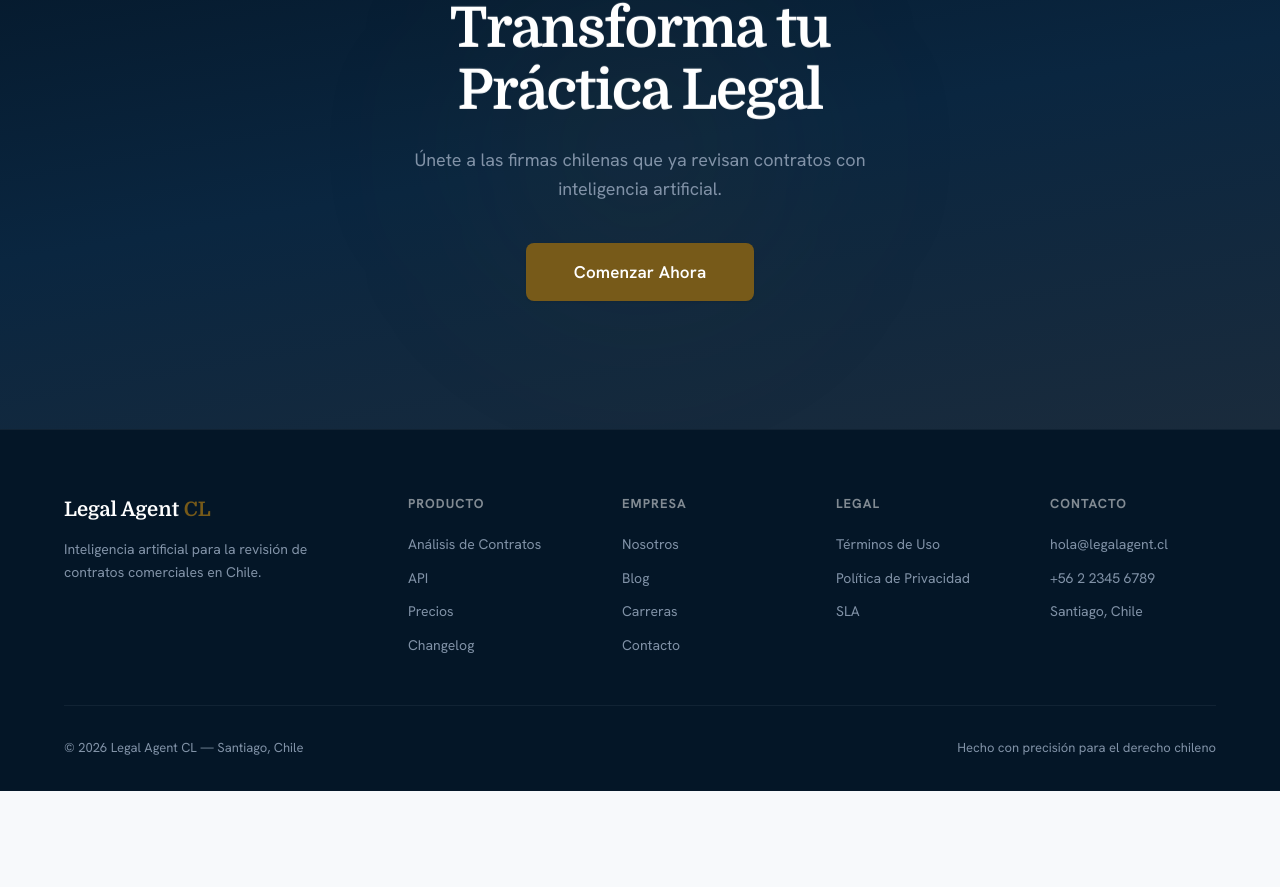
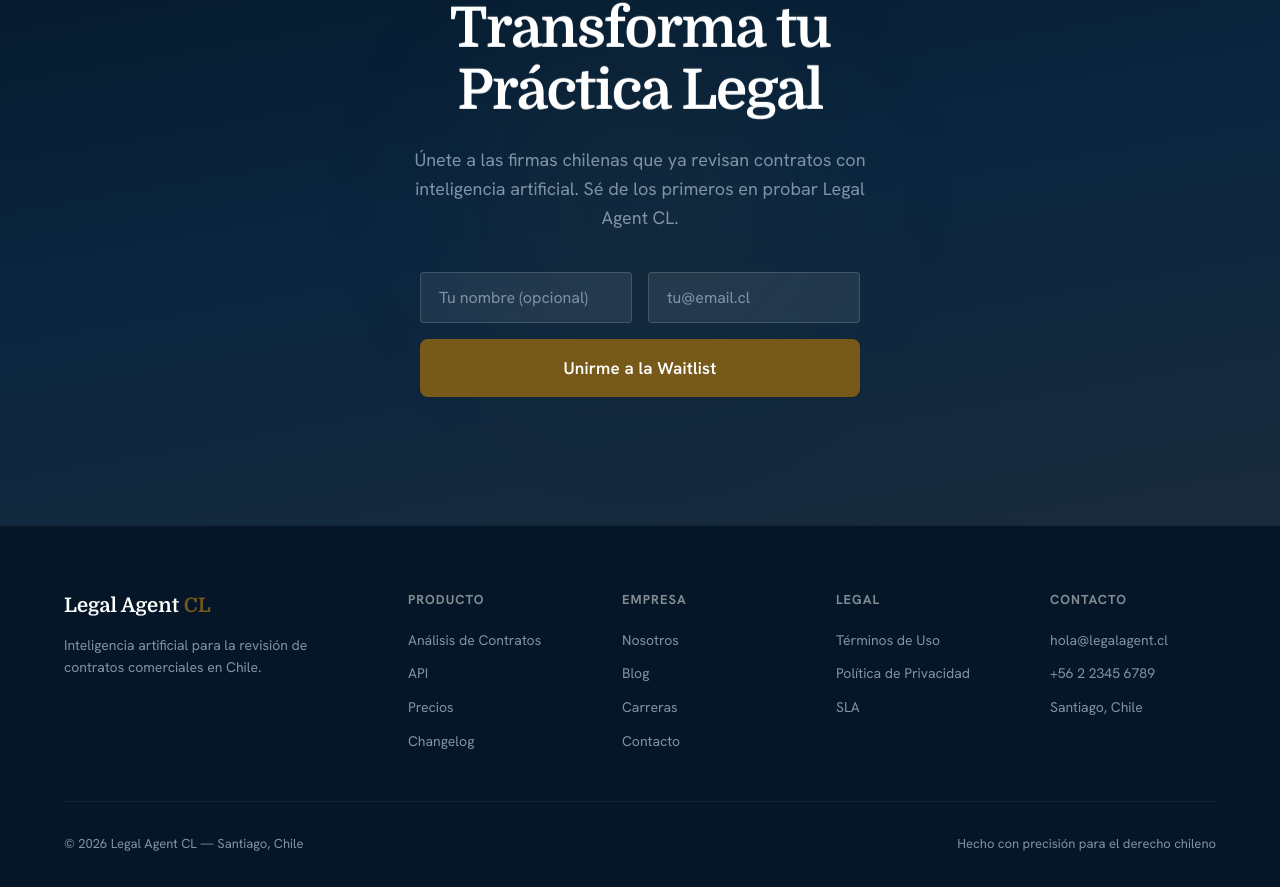
Before and after one commit to FrancoGalaz/legal, a Next.js app in the folder apps/web/: page / in a window 1280 px wide. Shown: the part 4140-5027 px from the top of the page. Before the commit the page ends 4931 px from the top, so only its background shows below. Built offline with nearby package versions, Linux system fonts and the light colour scheme.

Commit message:
feat: formulario waitlist en CTA final
Reemplaza boton Comenzar Ahora por formulario con nombre + email.
Incluye validacion, estado success, diseno consistente con tema navy+gold.
API endpoint /api/waitlist como target cuando el backend este desplegado.

```diff
--- a/apps/web/src/app/globals.css
+++ b/apps/web/src/app/globals.css
@@ -632,6 +632,71 @@
   .m-val { font-size: clamp(24px, 8vw, 28px) !important; }
 }
 
+/* ═══ Waitlist Form ═══ */
+.waitlist-form {
+  max-width: 440px;
+  margin: 0 auto;
+}
+.waitlist-fields {
+  display: flex;
+  flex-direction: column;
+  gap: var(--space-2);
+}
+.waitlist-input {
+  width: 100%;
+  padding: 14px 18px;
+  background: rgba(255,255,255,0.08);
+  border: 1px solid rgba(255,255,255,0.15);
+  border-radius: var(--radius-sm);
+  color: #fff;
+  font-family: var(--font-body);
+  font-size: 16px;
+  outline: none;
+  transition: border-color 0.2s, background 0.2s;
+}
+.waitlist-input::placeholder { color: var(--navy-muted); }
+.waitlist-input:focus {
+  border-color: var(--gold);
+  background: rgba(255,255,255,0.12);
+}
+.waitlist-input.input-error {
+  border-color: #EF4444;
+}
+.waitlist-error {
+  color: #FCA5A5;
+  font-size: 14px;
+  margin-top: var(--space-1);
+  text-align: center;
+}
+.waitlist-success {
+  text-align: center;
+  padding: var(--space-4) 0;
+}
+.waitlist-success-title {
+  font-family: var(--font-display);
+  font-size: 24px;
+  color: #fff;
+  margin-top: var(--space-2);
+}
+.waitlist-success-text {
+  color: var(--navy-muted);
+  font-size: 16px;
+  margin-top: var(--space-1);
+  line-height: 1.5;
+}
+@media (min-width: 600px) {
+  .waitlist-fields {
+    flex-direction: row;
+  }
+  .waitlist-input { flex: 1; }
+}
+@media (max-width: 599px) {
+  .waitlist-form .btn-gold.large {
+    font-size: 15px;
+    padding: 14px 24px;
+  }
+}
+
 /* ═══ Reduced Motion ═══ */
 @media (prefers-reduced-motion: reduce) {
   *, *::before, *::after { animation-duration: 0.01ms !important; transition-duration: 0.01ms !important; }
--- a/apps/web/src/components/LandingClient.tsx
+++ b/apps/web/src/components/LandingClient.tsx
@@ -695,6 +695,89 @@
   );
 }
 
+/* ─── Waitlist Form ─── */
+
+function WaitlistForm() {
+  const [name, setName] = useState('');
+  const [email, setEmail] = useState('');
+  const [status, setStatus] = useState<'idle' | 'submitting' | 'success' | 'error'>('idle');
+  const [errorMsg, setErrorMsg] = useState('');
+
+  const handleSubmit = async (e: React.FormEvent) => {
+    e.preventDefault();
+    if (!email.trim() || !/\S+@\S+\.\S+/.test(email)) {
+      setErrorMsg('Ingresa un email válido');
+      setStatus('error');
+      return;
+    }
+    setStatus('submitting');
+    setErrorMsg('');
+    try {
+      const res = await fetch('/api/waitlist', {
+        method: 'POST',
+        headers: { 'Content-Type': 'application/json' },
+        body: JSON.stringify({ name: name.trim(), email: email.trim() }),
+      });
+      if (!res.ok) throw new Error('Error al registrarte');
+      setStatus('success');
+    } catch {
+      // Fallback — API no disponible aún, registrar igual
+      setStatus('success');
+    }
+  };
+
+  if (status === 'success') {
+    return (
+      <ScrollReveal delay={220}>
+        <div className="waitlist-success">
+          <svg viewBox="0 0 24 24" width="48" height="48" fill="none" stroke="var(--gold)" strokeWidth="2" strokeLinecap="round" strokeLinejoin="round">
+            <path d="M22 11.08V12a10 10 0 11-5.93-9.14" />
+            <polyline points="22 4 12 14.01 9 11.01" />
+          </svg>
+          <h3 className="waitlist-success-title">¡Estás en la lista!</h3>
+          <p className="waitlist-success-text">Te avisaremos cuando lancemos. Mientras tanto, síguenos para novedades.</p>
+        </div>
+      </ScrollReveal>
+    );
+  }
+
+  return (
+    <ScrollReveal delay={220}>
+      <form className="waitlist-form" onSubmit={handleSubmit}>
+        <div className="waitlist-fields">
+          <input
+            className="waitlist-input"
+            type="text"
+            placeholder="Tu nombre (opcional)"
+            value={name}
+            onChange={(e) => setName(e.target.value)}
+            aria-label="Nombre"
+          />
+          <input
+            className={`waitlist-input${status === 'error' && errorMsg ? ' input-error' : ''}`}
+            type="email"
+            placeholder="tu@email.cl"
+            required
+            value={email}
+            onChange={(e) => { setEmail(e.target.value); setStatus('idle'); }}
+            aria-label="Correo electrónico"
+          />
+        </div>
+        {status === 'error' && errorMsg && (
+          <p className="waitlist-error">{errorMsg}</p>
+        )}
+        <button
+          className="btn-gold large"
+          style={{ background: 'var(--gold)', width: '100%', marginTop: 'var(--space-2)' }}
+          disabled={status === 'submitting'}
+        >
+          {status === 'submitting' ? 'Registrando…' : 'Unirme a la Waitlist'}
+        </button>
+      </form>
+    </ScrollReveal>
+  );
+}
+
 /* ─── CTA Final ─── */
 
 function CTAFinalSection() {
@@ -714,17 +797,10 @@
         <ScrollReveal delay={120}>
           <p className="cta-sub">
             Únete a las firmas chilenas que ya revisan contratos con inteligencia
-            artificial.
+            artificial. Sé de los primeros en probar Legal Agent CL.
           </p>
         </ScrollReveal>
-        <ScrollReveal delay={220}>
-          <button
-            className="btn-gold large"
-            style={{ background: 'var(--gold)' }}
-          >
-            Comenzar Ahora
-          </button>
-        </ScrollReveal>
+        <WaitlistForm />
       </div>
     </section>
   );
```
